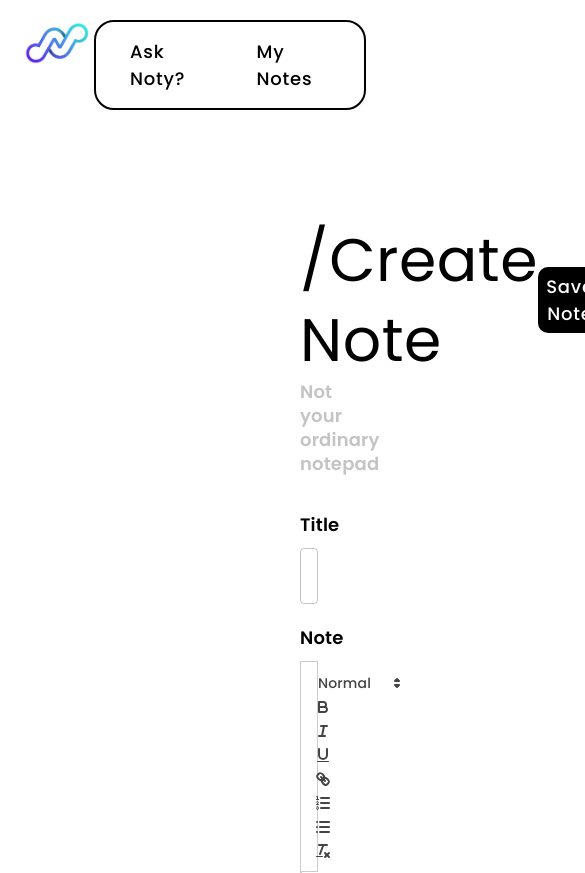
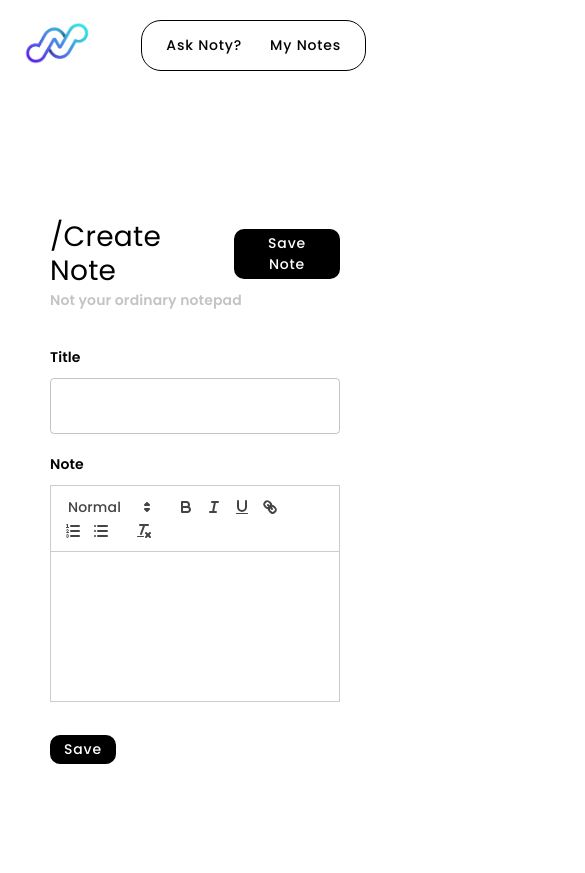
Before and after one commit to prakhar1535/notepad, a Next.js app: page /create in a window 390 px wide. Shown: the top 873 px of the page, 585 px wide, since content can reach past the window. Built offline with nearby package versions, Linux system fonts and the light colour scheme; no server answers.

Commit message:
responsive desgin implmented

```diff
--- a/src/app/create/CreateCard/index.tsx
+++ b/src/app/create/CreateCard/index.tsx
@@ -36,7 +36,7 @@ const CreateCard = ({ setTitle }) => {
       <Box display={"flex"} flexDirection={"column"} gap={"10px"}>
         <Typography
           sx={{
-            fontSize: "18px",
+            fontSize: { md: "18px", xs: "14px" },
             color: colorConstants.black,
             fontWeight: "600",
           }}
@@ -60,7 +60,7 @@ const CreateCard = ({ setTitle }) => {
       <Box display={"flex"} flexDirection={"column"} gap={"10px"}>
         <Typography
           sx={{
-            fontSize: "18px",
+            fontSize: { md: "18px", xs: "14px" },
             color: colorConstants.black,
             fontWeight: "600",
           }}
@@ -82,7 +82,7 @@ const CreateCard = ({ setTitle }) => {
       <Button
         sx={{
           textTransform: "none",
-          padding: "6px 24px",
+          padding: { md: "6px 24px", xs: "4px 14px" },
           width: "fit-content",
           borderRadius: "10px",
           cursor: "pointer",
@@ -91,12 +91,12 @@ const CreateCard = ({ setTitle }) => {
           "&:hover": {
             backgroundColor: colorConstants.fontGray,
           },
-          marginTop: "50px",
+          marginTop: { md: "50px", xs: "80px" },
         }}
       >
         <Typography
           sx={{
-            fontSize: "18px",
+            fontSize: { md: "18px", xs: "14px" },
             fontWeight: "500",
             letterSpacing: ".8px",
           }}
--- a/src/app/create/page.tsx
+++ b/src/app/create/page.tsx
@@ -81,8 +81,8 @@ const CreateNote = () => {
           >
             <Typography
               sx={{
-                fontSize: "60px",
-                lineHeight: "80px",
+                fontSize: { md: "60px", xs: "28px" },
+                lineHeight: { md: "80px", xs: "34px" },
                 color: colorConstants.black,
               }}
             >
@@ -92,7 +92,7 @@ const CreateNote = () => {
               onClick={handleSaveClick}
               sx={{
                 textTransform: "none",
-                padding: "6px 24px",
+                padding: { md: "6px 24px", xs: "4px 14px" },
                 borderRadius: "10px",
                 cursor: "pointer",
                 backgroundColor: colorConstants.black,
@@ -104,7 +104,7 @@ const CreateNote = () => {
             >
               <Typography
                 sx={{
-                  fontSize: "18px",
+                  fontSize: { md: "18px", xs: "14px" },
                   fontWeight: "500",
                   letterSpacing: ".8px",
                 }}
@@ -115,7 +115,7 @@ const CreateNote = () => {
           </Box>
           <Typography
             sx={{
-              fontSize: "18px",
+              fontSize: { md: "18px", xs: "14px" },
               lineHeight: "24px",
               color: colorConstants.fontGray,
               fontWeight: "600",
@@ -131,7 +131,7 @@ const CreateNote = () => {
               {" "}
               <Typography
                 sx={{
-                  fontSize: "18px",
+                  fontSize: { md: "18px", xs: "14px" },
                   fontWeight: "600",
                 }}
               >
--- a/src/app/layout.tsx
+++ b/src/app/layout.tsx
@@ -24,7 +24,7 @@ export default function RootLayout({
         <Providers>
           <Box
             sx={{
-              paddingX: "300px",
+              paddingX: { md: "300px", xs: "50px" },
               paddingY: "170px",
             }}
           >
--- a/src/components/Navbar/index.tsx
+++ b/src/components/Navbar/index.tsx
@@ -44,7 +44,10 @@ const Navbar = () => {
           display={"flex"}
           padding={"10px"}
           sx={{
-            border: `2px solid ${colorConstants.black}`,
+            border: {
+              md: `2px solid ${colorConstants.black}`,
+              xs: `1px solid ${colorConstants.black}`,
+            },
             borderRadius: "20px",
             "& :hover": {
               backgroundColor: colorConstants.black,
@@ -62,14 +65,14 @@ const Navbar = () => {
               }}
               sx={{
                 textTransform: "none",
-                padding: "6px 24px",
+                padding: { md: "6px 24px", xs: "4px 14px" },
                 borderRadius: "10px",
                 cursor: "pointer",
               }}
             >
               <Typography
                 sx={{
-                  fontSize: "18px",
+                  fontSize: { md: "18px", xs: "14px" },
                   fontWeight: "500",
                   letterSpacing: ".8px",
                 }}
```
